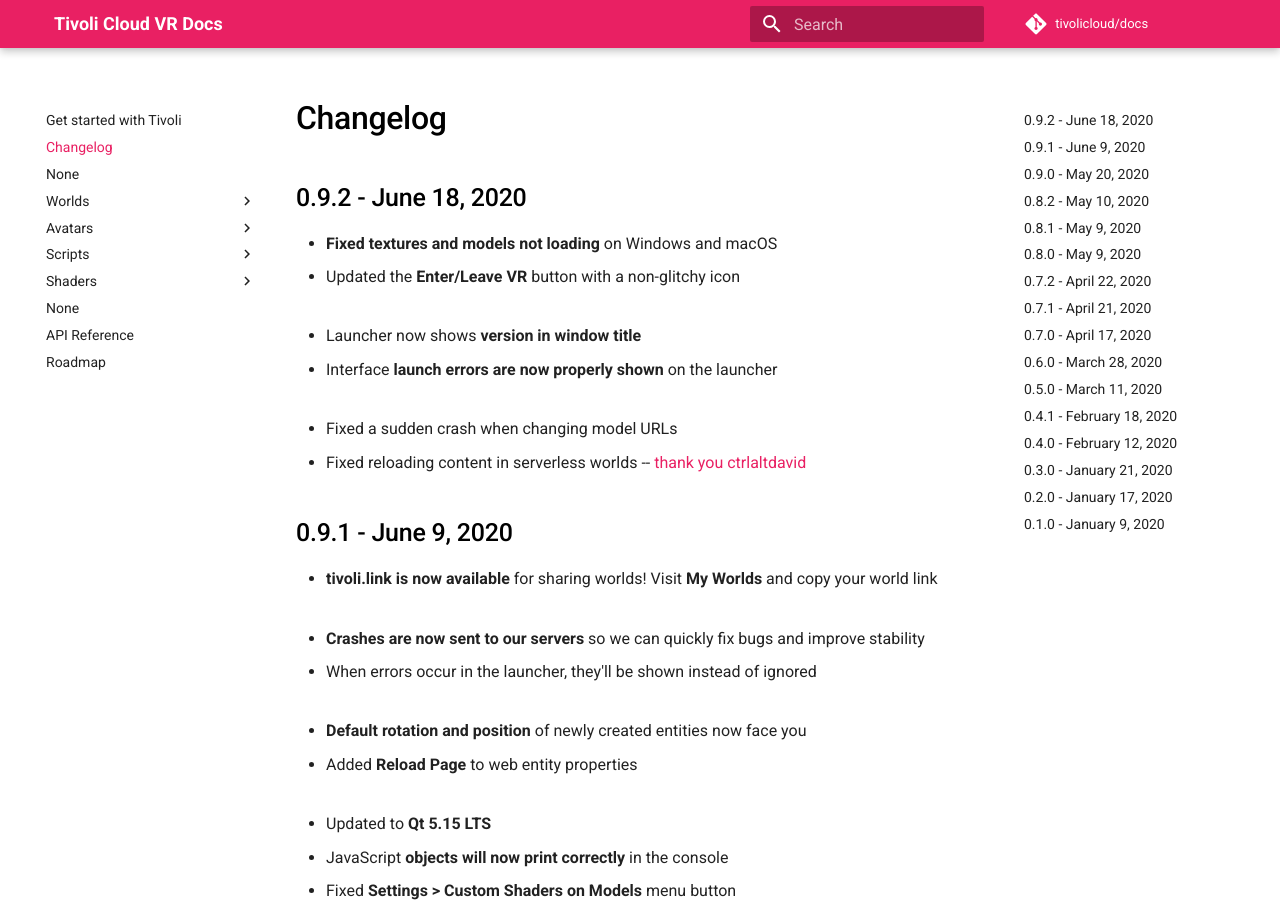
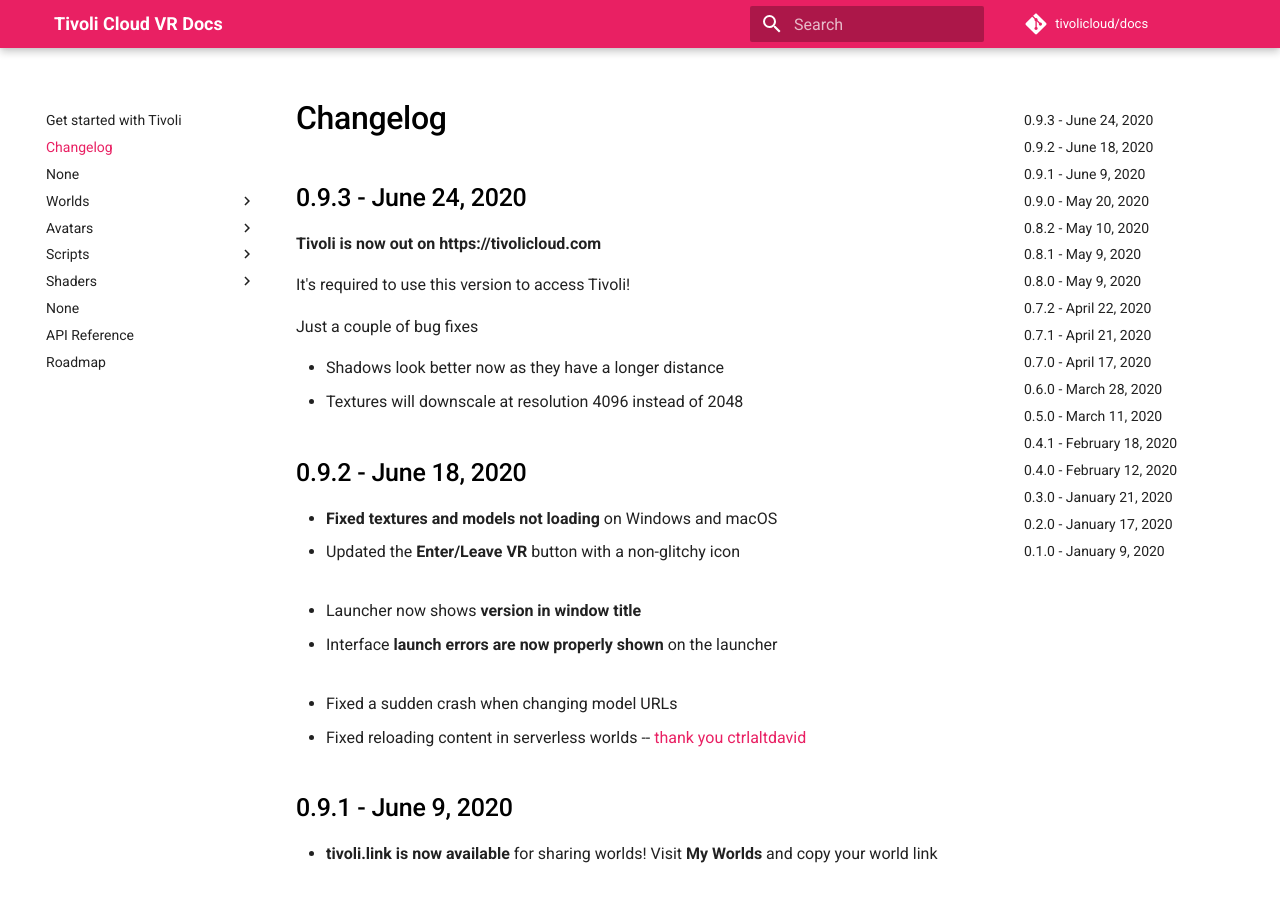
Before and after one commit to Nex-Pro/docs, an MkDocs documentation site: the page built from docs/changelog.md, in a window 1280 px wide and 900 px high. Built offline with MkDocs 1.6.1 and Material for MkDocs 9.7.7, drawn with Linux system fonts in a browser that asks for light colours.

Commit message:
Added 0.9.3 to the changelog

```diff
--- a/docs/changelog.md
+++ b/docs/changelog.md
@@ -1,4 +1,15 @@
 # Changelog
+
+## 0.9.3 - June 24, 2020
+
+**Tivoli is now out on https://tivolicloud.com**
+
+It's required to use this version to access Tivoli!
+
+Just a couple of bug fixes
+
+- Shadows look better now as they have a longer distance
+- Textures will downscale at resolution 4096 instead of 2048
 
 ## 0.9.2 - June 18, 2020
 
```
